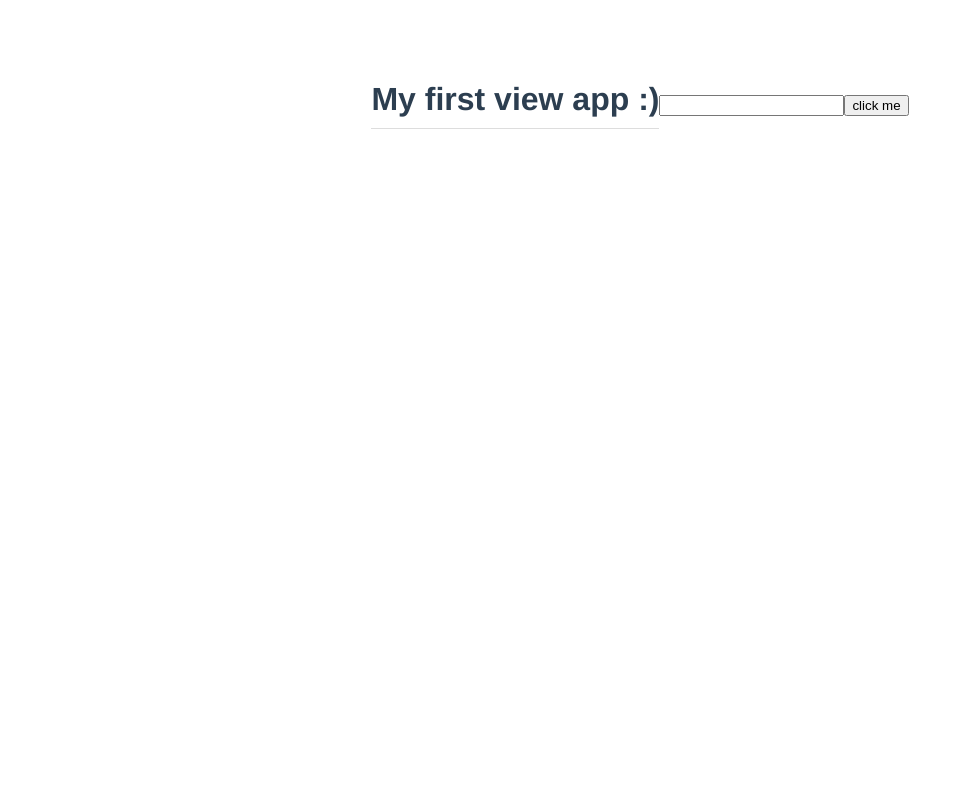
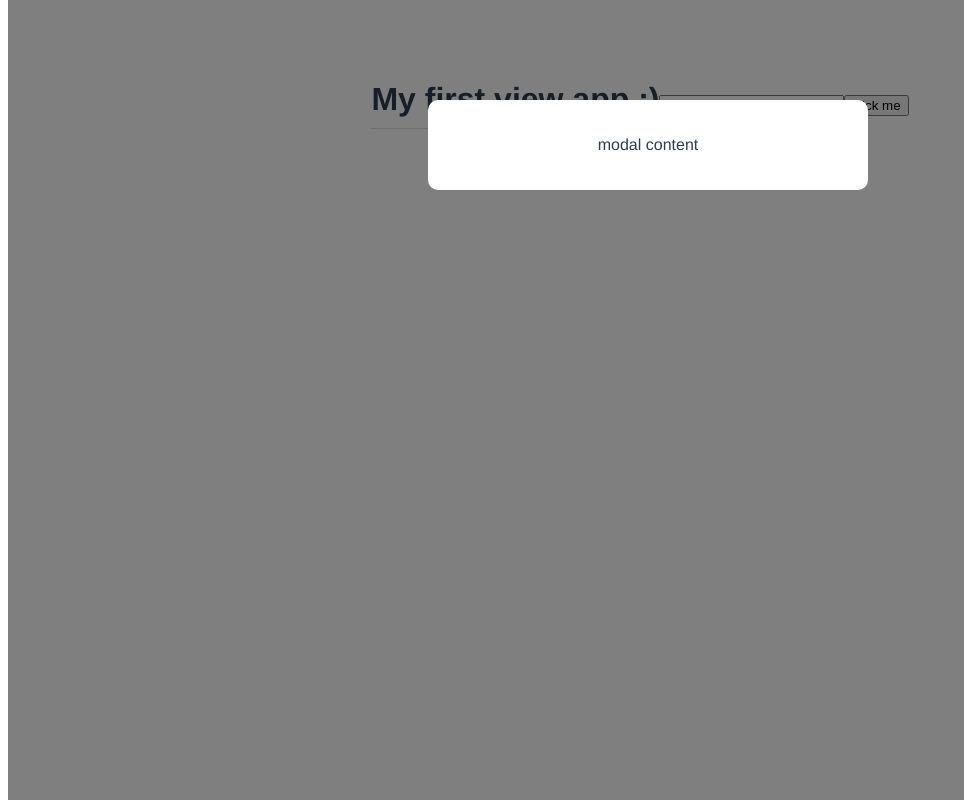
Before and after one commit to junery115/modal-project, a Vue app: page / in a window 1280 px wide. Shown: the whole page, without its empty margins (0-964 px from the left). Built offline with nearby package versions, Linux system fonts and the light colour scheme.

Commit message:
adding modal and talking about multiple componets

```diff
--- a/src/App.vue
+++ b/src/App.vue
@@ -1,14 +1,18 @@
 <template>
   <h1>{{ title }}</h1>
+  <Modal />
   <input types="text" ref="name">
   <button @click="handleClick">click me</button>
 </template>
 
 <script>
-
+import Modal from './components/Modal.vue'
 
 export default {
   name: 'App',
+  components: {
+    Modal
+  },
   data(){
     return{
       title: "My first view app :)"
--- /dev/null
+++ b/src/components/Modal.vue
@@ -0,0 +1,27 @@
+<template>
+    <div class="backdrop">
+        <div class="modal">
+            <p>modal content</p>
+        </div>
+    </div>
+</template>
+
+
+<style>
+
+   .modal {
+    width: 400px;
+    padding: 20px;
+    margin: 100px auto;
+    background: white;
+    border-radius: 10px;
+   }
+
+   .backdrop {
+    top: 0px;
+    position: fixed;
+    background: rgba(0, 0, 0, 0.5);
+    width: 100%;
+    height: 100%;
+   }
+</style>
```
Also changed, not shown: src/components/HelloWorld.vue (deleted, +0 -57 lines).
